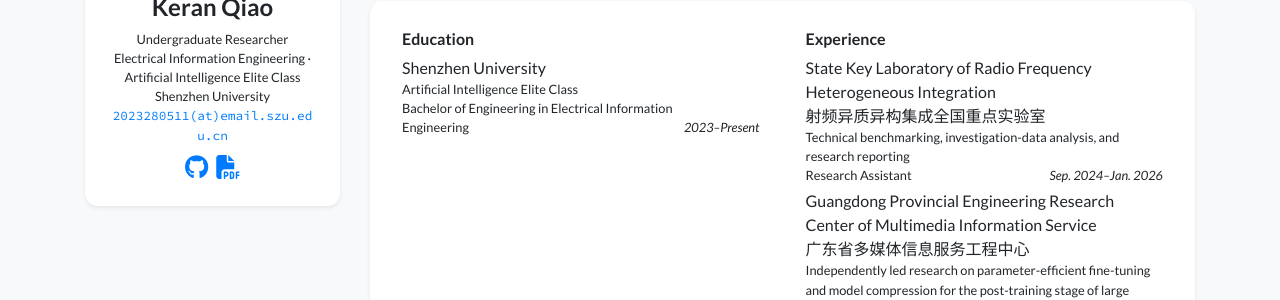
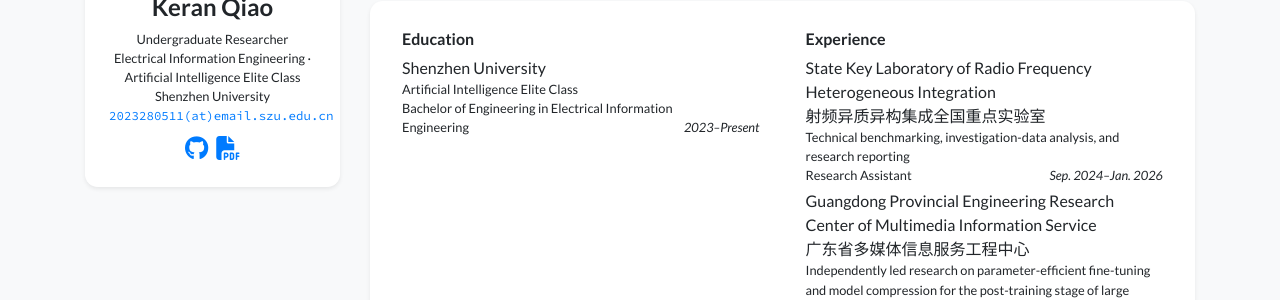
Before and after one commit to Hunter0809/Hunter0809.github.io, a Jekyll site: the page built from index.html, in a window 1280 px wide. Shown: the part 409-709 px from the top of the page. Built offline with Jekyll 4.4.1, drawn with Linux system fonts in a browser that asks for light colours.

```diff
--- a/_includes/widgets/profile_card_mini.html
+++ b/_includes/widgets/profile_card_mini.html
@@ -2,6 +2,6 @@
   <div class="row"><div class="col">{% if site.data.profile.portrait_url %}<div class="figure d-none d-md-block"><img src="{{ site.data.profile.portrait_url | relative_url }}" class="figure-img img-fluid" alt="Portrait of {{ site.data.profile.primary_name }}"></div><div class="mb-3 d-md-none text-center"><img src="{{ site.data.profile.portrait_url | relative_url }}" class="rounded-circle" style="max-width:50%;" alt="Portrait of {{ site.data.profile.primary_name }}"></div>{% endif %}</div></div>
   <div class="row"><div class="col text-center h4">{{ site.data.profile.primary_name }}</div></div>
   <div class="row small"><div class="col text-center">{% for position in site.data.profile.positions %}{{ position.name }}<br>{% endfor %}</div></div>
-  <div class="row small"><div class="col text-center"><a class="email-text" href="mailto:{{ site.data.profile.email }}">{{ site.data.profile.email | replace: "@", "(at)" }}</a></div></div>
+  <div class="row small"><div class="col text-center"><a class="email-text no-break" href="mailto:{{ site.data.profile.email }}">{{ site.data.profile.email | replace: "@", "(at)" }}</a></div></div>
   <div class="row pt-2"><div class="col text-center h4"><a class="px-1 no-break" target="_blank" rel="noopener noreferrer" href="https://github.com/{{ site.data.profile.github }}" aria-label="GitHub"><i class="fab fa-github"></i></a><a class="px-1 no-break" href="{{ site.data.profile.cv_link | relative_url }}" download aria-label="Download CV.pdf" title="Download CV.pdf"><i class="fas fa-file-pdf"></i></a></div></div>
 </div></div></div></div>
--- a/assets/css/global.css
+++ b/assets/css/global.css
@@ -1,2 +1,2 @@
 @charset "utf-8";
-body{font-family:"Lato",sans-serif;font-weight:400;padding-top:5rem}h1,h2,h3,h4,h5,h6,.h1,.h2,.h3,.h4,.h5,.h6{font-weight:700}.card,.card-img-overlay,.rounded-xl{border-radius:.8rem!important}.rounded-xl-bottom{border-bottom-right-radius:.8rem!important;border-bottom-left-radius:.8rem!important}.rounded-xl-top{border-top-left-radius:.8rem!important;border-top-right-radius:.8rem!important}.text-profile-position,.text-profile-bio{font-weight:400}.navbar{background-color:rgba(255,255,255,.6)!important;backdrop-filter:blur(16px);-webkit-backdrop-filter:blur(16px)}.no-break{white-space:nowrap}.border-gray{border-color:#dee2e6!important}.email-text{font-family:"Source Code Pro",monospace}.template-cover{height:100px;width:100%;border-radius:.25rem;background:#f1f3f5;color:#868e96;display:flex;align-items:center;justify-content:center;font-size:1.8rem}.project-cover,.award-certificate{display:block;width:100%;height:100px;object-fit:cover;object-position:center;border-radius:.25rem;border:1px solid #e9ecef}.award-certificate{transition:opacity .15s ease}.award-certificate:hover{opacity:.8}.abstract-links a{margin-right:.4rem}@media(max-width:575.98px){body{padding-top:4.4rem}}
+body{font-family:"Lato",sans-serif;font-weight:400;padding-top:5rem}h1,h2,h3,h4,h5,h6,.h1,.h2,.h3,.h4,.h5,.h6{font-weight:700}.card,.card-img-overlay,.rounded-xl{border-radius:.8rem!important}.rounded-xl-bottom{border-bottom-right-radius:.8rem!important;border-bottom-left-radius:.8rem!important}.rounded-xl-top{border-top-left-radius:.8rem!important;border-top-right-radius:.8rem!important}.text-profile-position,.text-profile-bio{font-weight:400}.navbar{background-color:rgba(255,255,255,.6)!important;backdrop-filter:blur(16px);-webkit-backdrop-filter:blur(16px)}.no-break{white-space:nowrap}.border-gray{border-color:#dee2e6!important}.email-text{font-family:"Source Code Pro",monospace;font-size:.78rem}.template-cover{height:100px;width:100%;border-radius:.25rem;background:#f1f3f5;color:#868e96;display:flex;align-items:center;justify-content:center;font-size:1.8rem}.project-cover,.award-certificate{display:block;width:100%;height:100px;object-fit:cover;object-position:center;border-radius:.25rem;border:1px solid #e9ecef}.award-certificate{transition:opacity .15s ease}.award-certificate:hover{opacity:.8}.abstract-links a{margin-right:.4rem}@media(max-width:575.98px){body{padding-top:4.4rem}}
```
